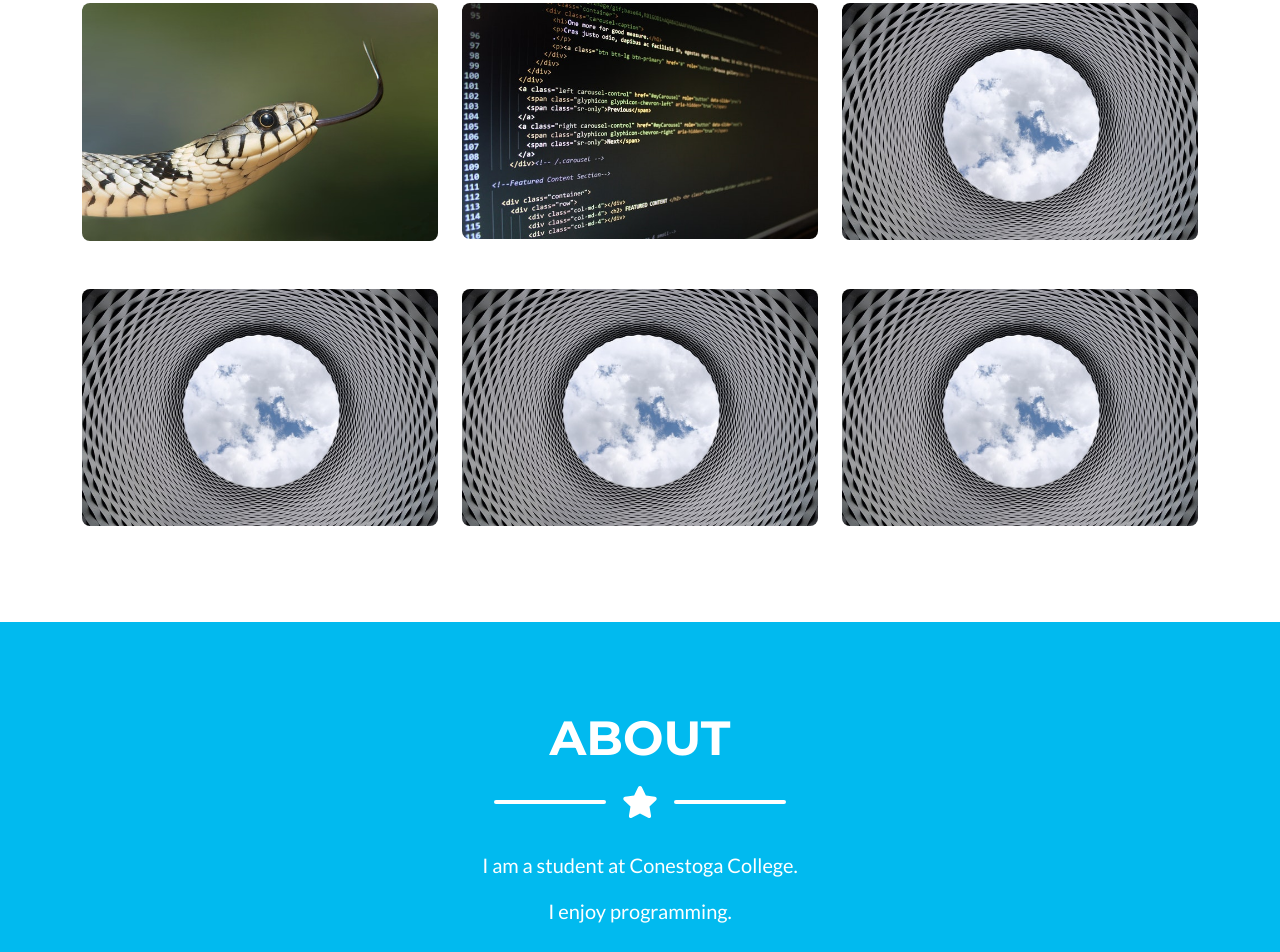
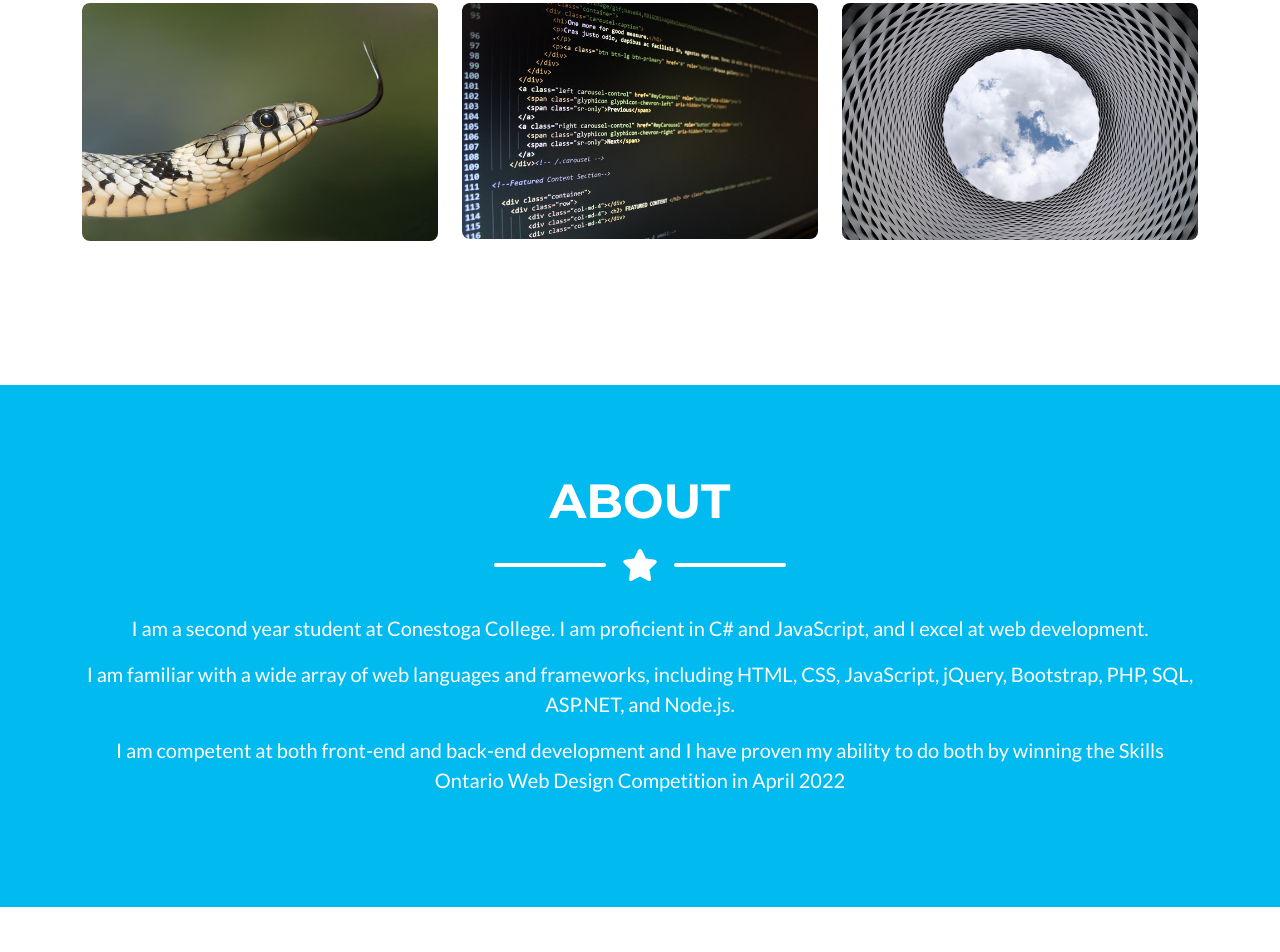
Before and after one commit to vladwanman/vladwanman.github.io, a plain HTML site: page index.html in a window 1280 px wide. Shown: the part 1008-1960 px from the top of the page. Drawn offline with nearby package versions, Linux system fonts and the light colour scheme.

Commit message:
Update index.html

```diff
--- a/index.html
+++ b/index.html
@@ -93,32 +93,32 @@
                         </div>
                     </div>
                     <!-- Portfolio Item 4-->
-                    <div class="col-md-6 col-lg-4 mb-5 mb-lg-0">
+                    <!-- <div class="col-md-6 col-lg-4 mb-5 mb-lg-0">
                         <div class="portfolio-item mx-auto" data-bs-toggle="modal" data-bs-target="#portfolioModal4">
                             <div class="portfolio-item-caption d-flex align-items-center justify-content-center h-100 w-100">
                                 <div class="portfolio-item-caption-content text-center text-white"><i class="fas fa-plus fa-3x"></i></div>
                             </div>
                             <img class="img-fluid" src="assets/img/portfolio/future.jpg" alt="..." />
                         </div>
-                    </div>
+                    </div> -->
                     <!-- Portfolio Item 5-->
-                    <div class="col-md-6 col-lg-4 mb-5 mb-md-0">
+                    <!-- <div class="col-md-6 col-lg-4 mb-5 mb-md-0">
                         <div class="portfolio-item mx-auto" data-bs-toggle="modal" data-bs-target="#portfolioModal5">
                             <div class="portfolio-item-caption d-flex align-items-center justify-content-center h-100 w-100">
                                 <div class="portfolio-item-caption-content text-center text-white"><i class="fas fa-plus fa-3x"></i></div>
                             </div>
                             <img class="img-fluid" src="assets/img/portfolio/future.jpg" alt="..." />
                         </div>
-                    </div>
+                    </div> -->
                     <!-- Portfolio Item 6-->
-                    <div class="col-md-6 col-lg-4">
+                    <!-- <div class="col-md-6 col-lg-4">
                         <div class="portfolio-item mx-auto" data-bs-toggle="modal" data-bs-target="#portfolioModal6">
                             <div class="portfolio-item-caption d-flex align-items-center justify-content-center h-100 w-100">
                                 <div class="portfolio-item-caption-content text-center text-white"><i class="fas fa-plus fa-3x"></i></div>
                             </div>
                             <img class="img-fluid" src="assets/img/portfolio/future.jpg" alt="..." />
                         </div>
-                    </div>
+                    </div> -->
                 </div>
             </div>
         </section>
@@ -135,8 +135,9 @@
                 </div>
                 <!-- About Section Content-->
                 <div class="row">
-                    <div class="ms-auto text-center"><p class="lead">I am a student at Conestoga College.</p></div>
-                    <div class="me-auto text-center"><p class="lead">I enjoy programming.</p></div>
+                    <div class="ms-auto text-center"><p class="lead">I am a second year student at Conestoga College. I am proficient in C# and JavaScript, and I excel at web development.</p></div>
+                    <div class="me-auto text-center"><p class="lead">I am familiar with a wide array of web languages and frameworks, including HTML, CSS, JavaScript, jQuery, Bootstrap, PHP, SQL, ASP.NET, and Node.js.</p></div>
+                    <div class="ms-auto text-center"><p class="lead">I am competent at both front-end and back-end development and I have proven my ability to do both by winning the Skills Ontario Web Design Competition in April 2022</p></div>
                 </div>
             </div>
         </section>
@@ -306,7 +307,7 @@
                                     <!-- Portfolio Modal - Image-->
                                     <img class="img-fluid rounded mb-5" src="assets/img/portfolio/future.jpg" alt="The sky viewed through a tube." />
                                     <!-- Portfolio Modal - Text-->
-                                    <p class="mb-4">I plan on doing many more projects in the future. Stay tuned!</p>
+                                    <p class="mb-4">I finished in first place at the Skills Ontario Web Design Competition. Check out my bookstore project here!</p>
                                 </div>
                             </div>
                         </div>
@@ -315,7 +316,7 @@
             </div>
         </div>
         <!-- Portfolio Modal 4-->
-        <div class="portfolio-modal modal fade" id="portfolioModal4" tabindex="-1" aria-labelledby="portfolioModal4" aria-hidden="true">
+        <!-- <div class="portfolio-modal modal fade" id="portfolioModal4" tabindex="-1" aria-labelledby="portfolioModal4" aria-hidden="true">
             <div class="modal-dialog modal-xl">
                 <div class="modal-content">
                     <div class="modal-header border-0"><button class="btn-close" type="button" data-bs-dismiss="modal" aria-label="Close"></button></div>
@@ -323,17 +324,17 @@
                         <div class="container">
                             <div class="row justify-content-center">
                                 <div class="col-lg-8">
-                                    <!-- Portfolio Modal - Title-->
+                                    <!- - Portfolio Modal - Title- ->
                                     <h2 class="portfolio-modal-title text-secondary text-uppercase mb-0">Future Project</h2>
-                                    <!-- Icon Divider-->
+                                    <!- - Icon Divider- ->
                                     <div class="divider-custom">
                                         <div class="divider-custom-line"></div>
                                         <div class="divider-custom-icon"><i class="fas fa-star"></i></div>
                                         <div class="divider-custom-line"></div>
                                     </div>
-                                    <!-- Portfolio Modal - Image-->
+                                    <!- - Portfolio Modal - Image- ->
                                     <img class="img-fluid rounded mb-5" src="assets/img/portfolio/future.jpg" alt="The sky viewed through a tube." />
-                                    <!-- Portfolio Modal - Text-->
+                                    <!- - Portfolio Modal - Text- ->
                                     <p class="mb-4">I plan on doing many more projects in the future. Stay tuned!</p>
                                 </div>
                             </div>
@@ -341,9 +342,9 @@
                     </div>
                 </div>
             </div>
-        </div>
+        </div> -->
         <!-- Portfolio Modal 5-->
-        <div class="portfolio-modal modal fade" id="portfolioModal5" tabindex="-1" aria-labelledby="portfolioModal5" aria-hidden="true">
+        <!-- <div class="portfolio-modal modal fade" id="portfolioModal5" tabindex="-1" aria-labelledby="portfolioModal5" aria-hidden="true">
             <div class="modal-dialog modal-xl">
                 <div class="modal-content">
                     <div class="modal-header border-0"><button class="btn-close" type="button" data-bs-dismiss="modal" aria-label="Close"></button></div>
@@ -351,17 +352,17 @@
                         <div class="container">
                             <div class="row justify-content-center">
                                 <div class="col-lg-8">
-                                    <!-- Portfolio Modal - Title-->
+                                    <!- - Portfolio Modal - Title- ->
                                     <h2 class="portfolio-modal-title text-secondary text-uppercase mb-0">Future Project</h2>
-                                    <!-- Icon Divider-->
+                                    <!- - Icon Divider- ->
                                     <div class="divider-custom">
                                         <div class="divider-custom-line"></div>
                                         <div class="divider-custom-icon"><i class="fas fa-star"></i></div>
                                         <div class="divider-custom-line"></div>
                                     </div>
-                                    <!-- Portfolio Modal - Image-->
+                                    <!- - Portfolio Modal - Image- ->
                                     <img class="img-fluid rounded mb-5" src="assets/img/portfolio/future.jpg" alt="The sky viewed through a tube." />
-                                    <!-- Portfolio Modal - Text-->
+                                    <!- - Portfolio Modal - Text- ->
                                     <p class="mb-4">I plan on doing many more projects in the future. Stay tuned!</p>
                                 </div>
                             </div>
@@ -369,9 +370,9 @@
                     </div>
                 </div>
             </div>
-        </div>
+        </div> -->
         <!-- Portfolio Modal 6-->
-        <div class="portfolio-modal modal fade" id="portfolioModal6" tabindex="-1" aria-labelledby="portfolioModal6" aria-hidden="true">
+        <!-- <div class="portfolio-modal modal fade" id="portfolioModal6" tabindex="-1" aria-labelledby="portfolioModal6" aria-hidden="true">
             <div class="modal-dialog modal-xl">
                 <div class="modal-content">
                     <div class="modal-header border-0"><button class="btn-close" type="button" data-bs-dismiss="modal" aria-label="Close"></button></div>
@@ -379,17 +380,17 @@
                         <div class="container">
                             <div class="row justify-content-center">
                                 <div class="col-lg-8">
-                                    <!-- Portfolio Modal - Title-->
+                                    <!- - Portfolio Modal - Title- ->
                                     <h2 class="portfolio-modal-title text-secondary text-uppercase mb-0">Future Project</h2>
-                                    <!-- Icon Divider-->
+                                    <!- - Icon Divider- ->
                                     <div class="divider-custom">
                                         <div class="divider-custom-line"></div>
                                         <div class="divider-custom-icon"><i class="fas fa-star"></i></div>
                                         <div class="divider-custom-line"></div>
                                     </div>
-                                    <!-- Portfolio Modal - Image-->
+                                    <!- - Portfolio Modal - Image- ->
                                     <img class="img-fluid rounded mb-5" src="assets/img/portfolio/future.jpg" alt="The sky viewed through a tube." />
-                                    <!-- Portfolio Modal - Text-->
+                                    <!- - Portfolio Modal - Text- ->
                                     <p class="mb-4">I plan on doing many more projects in the future. Stay tuned!</p>
                                 </div>
                             </div>
@@ -397,7 +398,7 @@
                     </div>
                 </div>
             </div>
-        </div>
+        </div> -->
         <!-- Bootstrap core JS-->
         <script src="https://cdn.jsdelivr.net/npm/bootstrap@5.1.3/dist/js/bootstrap.bundle.min.js"></script>
         <!-- Core theme JS-->
```
